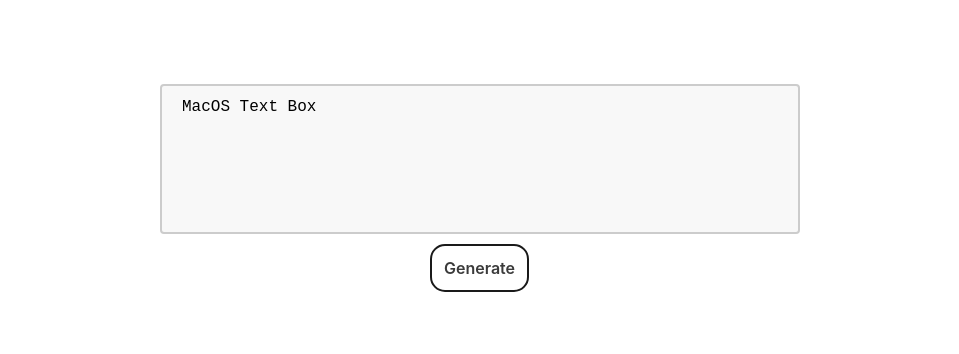
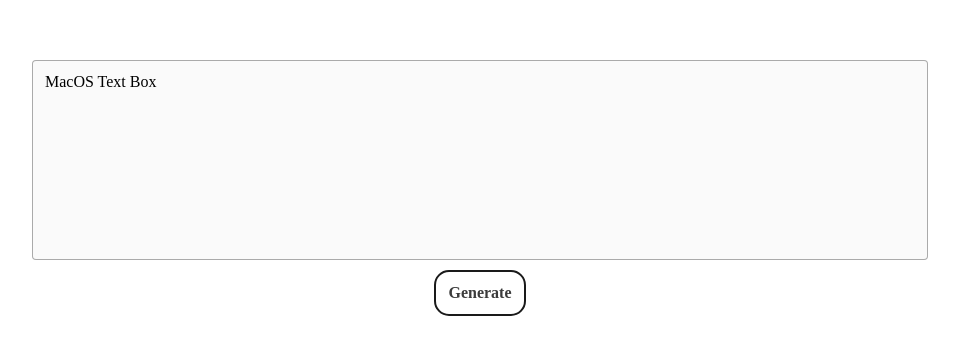
Before and after one commit to D3V-D/Libranium, a plain HTML site: page prev_books/index.html in a window 1280 px wide. Shown: the part 220-574 px from the top of the page, without its empty margins (168-1127 px from the left). Drawn offline with Linux system fonts and the light colour scheme; a web font is replaced by a local one.

Commit message:
Updated styling on generation page

```diff
--- a/css/prev_books.css
+++ b/css/prev_books.css
@@ -1,3 +1,15 @@
+@import url('https://fonts.googleapis.com/css2?family=Montaga&display=swap');
+
+html, body {
+  overflow: hidden;
+}
+
+body {
+  font-family: 'Montaga', serif !important;
+  background: var(--bg-color);
+  color: var(--fg-color);
+}
+
 .textdiv {
   flex-direction: column;
   width: 100vw;
@@ -5,33 +17,40 @@
   display: flex;
   justify-content: center;
   align-items: center;
-  overflow: ;
 }
 
 textarea {
-  width: 50%;
-  height: 150px;
-  padding: 12px 20px;
+  width: 70%;
+  height: 200px;
+  padding: 12px 12px;
   box-sizing: border-box;
-  border: 2px solid #ccc;
+  border: 1px solid #00000052;
   border-radius: 4px;
-  background-color: #f8f8f8;
+  background-color: var(--muted-bg);
   font-size: 16px;
+  font-family: inherit;
   resize: none;
   margin-bottom: 10px;
+  transition: 0.1s ease;
+}
+
+textarea:focus {
+  outline: none;
+  border: solid 1px #046197cc;
 }
 
 
 .button {
+  position: relative;
+  background-color: white;
   appearance: none;
-  background-color: transparent;
   border: 2px solid #1A1A1A;
+  font-family: inherit;
   border-radius: 15px;
   box-sizing: border-box;
   color: #3B3B3B;
   cursor: pointer;
   display: inline-block;
-  font-family: Roobert,-apple-system,BlinkMacSystemFont,"Segoe UI",Helvetica,Arial,sans-serif,"Apple Color Emoji","Segoe UI Emoji","Segoe UI Symbol";
   font-size: 16px;
   font-weight: 600;
   line-height: normal;
@@ -46,8 +65,6 @@
   user-select: none;
   -webkit-user-select: none;
   touch-action: manipulation;
-  width: 5%%;
-  will-change: transform;
 }
 
 .button:disabled {
@@ -59,6 +76,8 @@
   background-color: #1A1A1A;
   box-shadow: rgba(0, 0, 0, 0.25) 0 8px 15px;
   transform: translateY(-2px);
+  border-radius: 0;
+  border-image: url("../public/homebg.png") 100;
 }
 
 .button:active {
--- /dev/null
+++ b/css/variables.css
@@ -0,0 +1,5 @@
+:root {
+    --bg-color: #fff;
+    --fg-color: black;
+    --muted-bg: #fafafa;
+}
--- a/prev_books/index.html
+++ b/prev_books/index.html
@@ -5,6 +5,7 @@
     <meta http-equiv="X-UA-Compatible" content="IE=edge">
     <meta name="viewport" content="width=device-width, initial-scale=1.0">
     <title>Libranium</title>
+    <link href="../css/variables.css" rel="stylesheet">
     <link href="../css/prev_books.css" rel="stylesheet">
     <link rel="icon" type="image/x-icon" href="public/quill.svg">
     <link
@@ -14,6 +15,7 @@
   </head>
 
   <body>
+
     <div class="textdiv">
       <textarea>MacOS Text Box</textarea>
       <button class="button" role="button">Generate</button>
@@ -21,7 +23,6 @@
 
     <ninja-keys />
 
-
     <script type="module" src="../js/prev_books.js"></script>
     <script type="module" src="../js/shortcuts.js"></script>
   </body>
```
